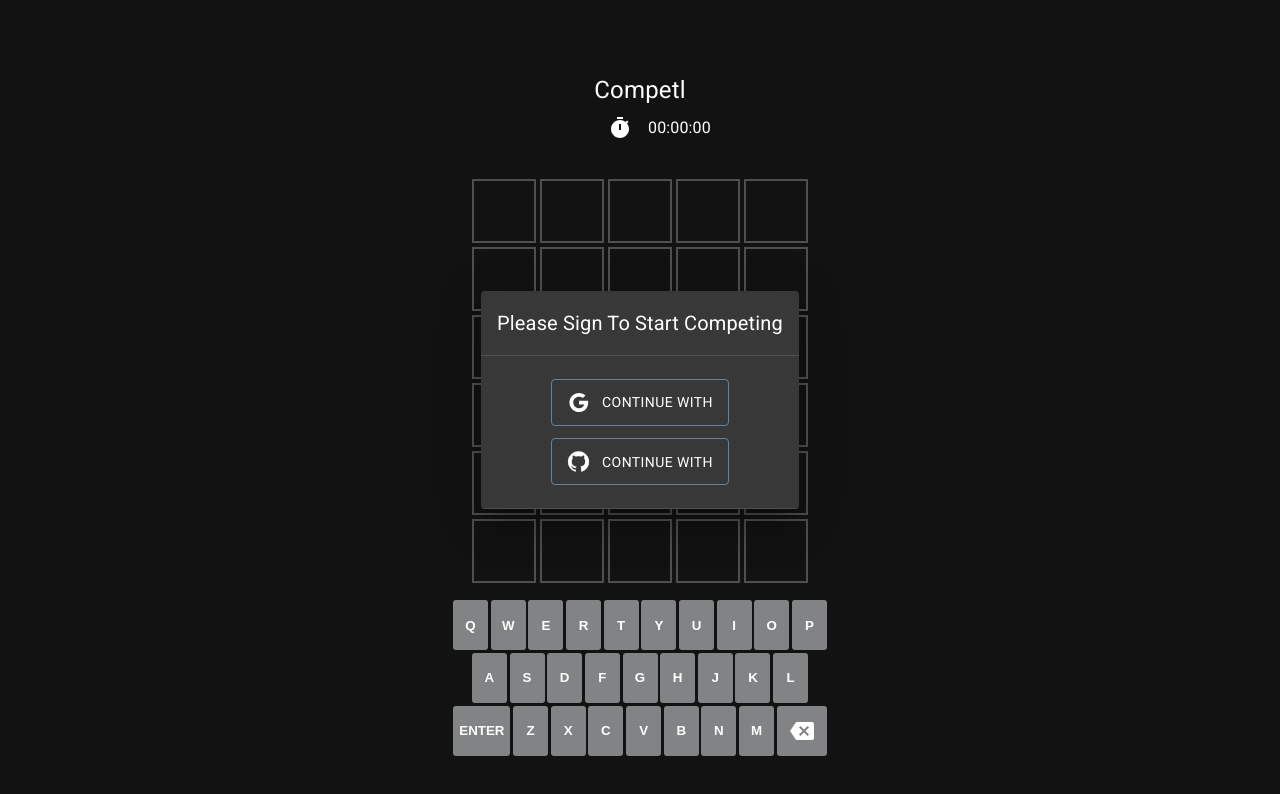
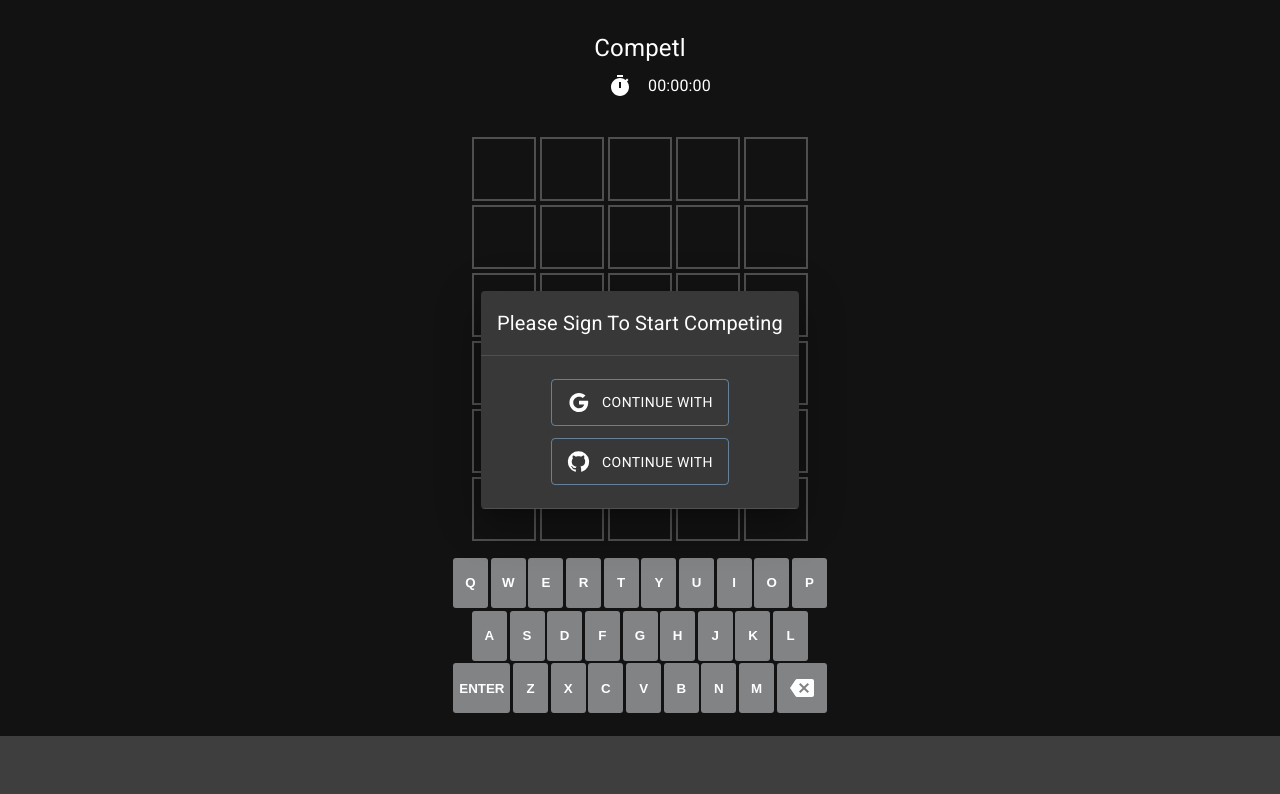
Before and after one commit to oscarwong67/Competl, a Next.js app: page / in a window 1280 px wide. Shown: the top 794 px of the page. Built offline with nearby package versions, Linux system fonts and the light colour scheme; no server answers.

Commit message:
remove vertical scroll

```diff
--- a/styles/Home.module.css
+++ b/styles/Home.module.css
@@ -1,7 +1,7 @@
 .main {
   /* Subtract height of app bar */
   min-height: calc(100vh - 56px);
-  padding: 4rem 0;
+  /* padding: 4rem 0; */
   flex: 1;
   display: flex;
   flex-direction: column;
```
